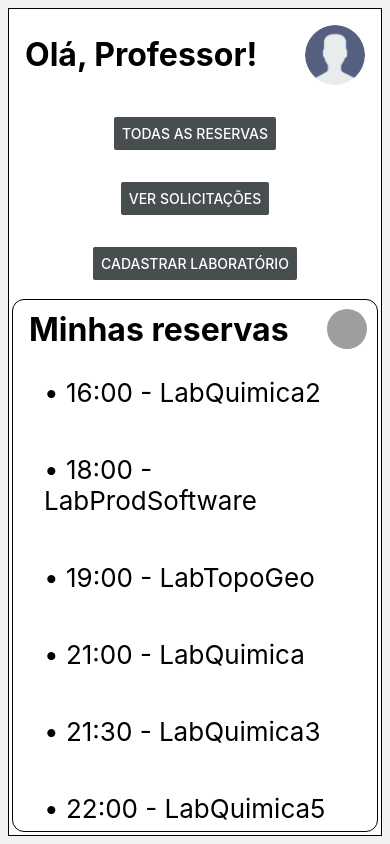
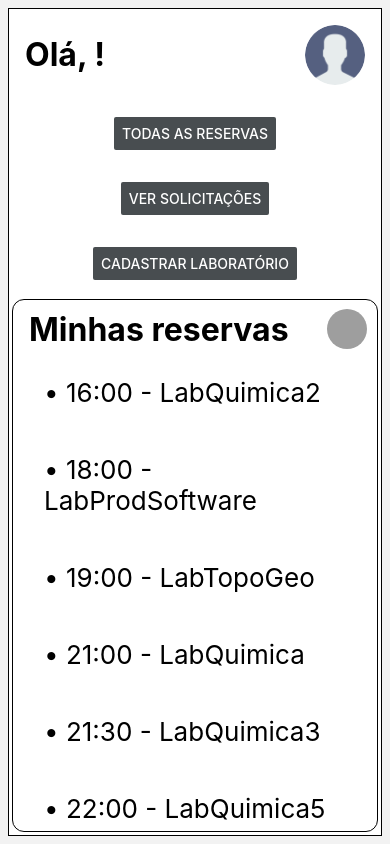
Before and after one commit to JoaoMenegati/lab-reserve, a React Native app: screen /MainAdmin in a window 390 px wide. Built offline with nearby package versions, Linux system fonts and the light colour scheme; grey boxes are pictures that could not be loaded.

Commit message:
feat: Exibir o nome do usuário nas telas

```diff
--- a/components/screens/main-admin.jsx
+++ b/components/screens/main-admin.jsx
@@ -16,10 +16,13 @@ import ListLabs from "./list-labs";
 import UserHeader from "../user-header";
 
 import Icons from "../../resources/icons";
+import UserSingleton from "../../source/user-singleton";
 
 const window = Dimensions.get("window");
 
 const MainAdmin = ({ navigation }) => {
+  const user = UserSingleton.getInstance();
+
   const onReturnToLogin = () => {
     navigation.navigate("Login");
   };
@@ -73,7 +76,11 @@ const MainAdmin = ({ navigation }) => {
 
   return (
     <View style={Styles.container}>
-      <UserHeader width={window.width - 18} onPressPicture={onReturnToLogin} />
+      <UserHeader
+        width={window.width - 18}
+        onPressPicture={onReturnToLogin}
+        userName={user.name}
+      />
 
       <View style={MainAdminStyle.buttonContainer}>
         <Button
--- a/components/screens/main-teacher.jsx
+++ b/components/screens/main-teacher.jsx
@@ -1,4 +1,4 @@
-import React from "react";
+import React, { useState, useEffect } from "react";
 import {
   View,
   Text,
@@ -19,10 +19,15 @@ import ListLabs from "./list-labs";
 
 //import resources
 import Icons from "../../resources/icons";
+import UserSingleton from "../../source/user-singleton";
 
 const window = Dimensions.get("window");
 
 const MainTeacher = ({ navigation }) => {
+  const [labs, setLabs] = useState({});
+
+  const user = UserSingleton.getInstance();
+
   const onReturnToLogin = () => {
     navigation.navigate("Login");
   };
@@ -34,6 +39,12 @@ const MainTeacher = ({ navigation }) => {
   const onCreateReserve = () => {
     navigation.navigate("ReserveRegistration");
   };
+
+  async function findUserLabs() {}
+
+  useEffect(() => {
+    findUserLabs();
+  }, []);
 
   const DATA = [
     {
@@ -70,7 +81,11 @@ const MainTeacher = ({ navigation }) => {
 
   return (
     <View style={Styles.container}>
-      <UserHeader width={window.width - 18} onPressPicture={onReturnToLogin} />
+      <UserHeader
+        width={window.width - 18}
+        onPressPicture={onReturnToLogin}
+        userName={user.name}
+      />
       <View style={MainTeacherStyle.componentsMargin}>
         <CalendarPicker width={window.width * 0.9}></CalendarPicker>
         <TouchableHighlight
--- a/components/user-header.jsx
+++ b/components/user-header.jsx
@@ -23,7 +23,11 @@ const UserHeader = (props) => {
   return (
     <View style={HeaderWindowStyle.header}>
       <View style={UserHeaderStyle.headerRow}>
-        <Text style={TextStyle.titleText}>Olá, Professor!</Text>
+        <Text style={TextStyle.titleText}>
+          {"Olá, "}
+          {props.userName}
+          {"!"}
+        </Text>
         <TouchableHighlight
           style={UserHeaderStyle.imageProfile}
           onPress={props.onPressPicture}
```
